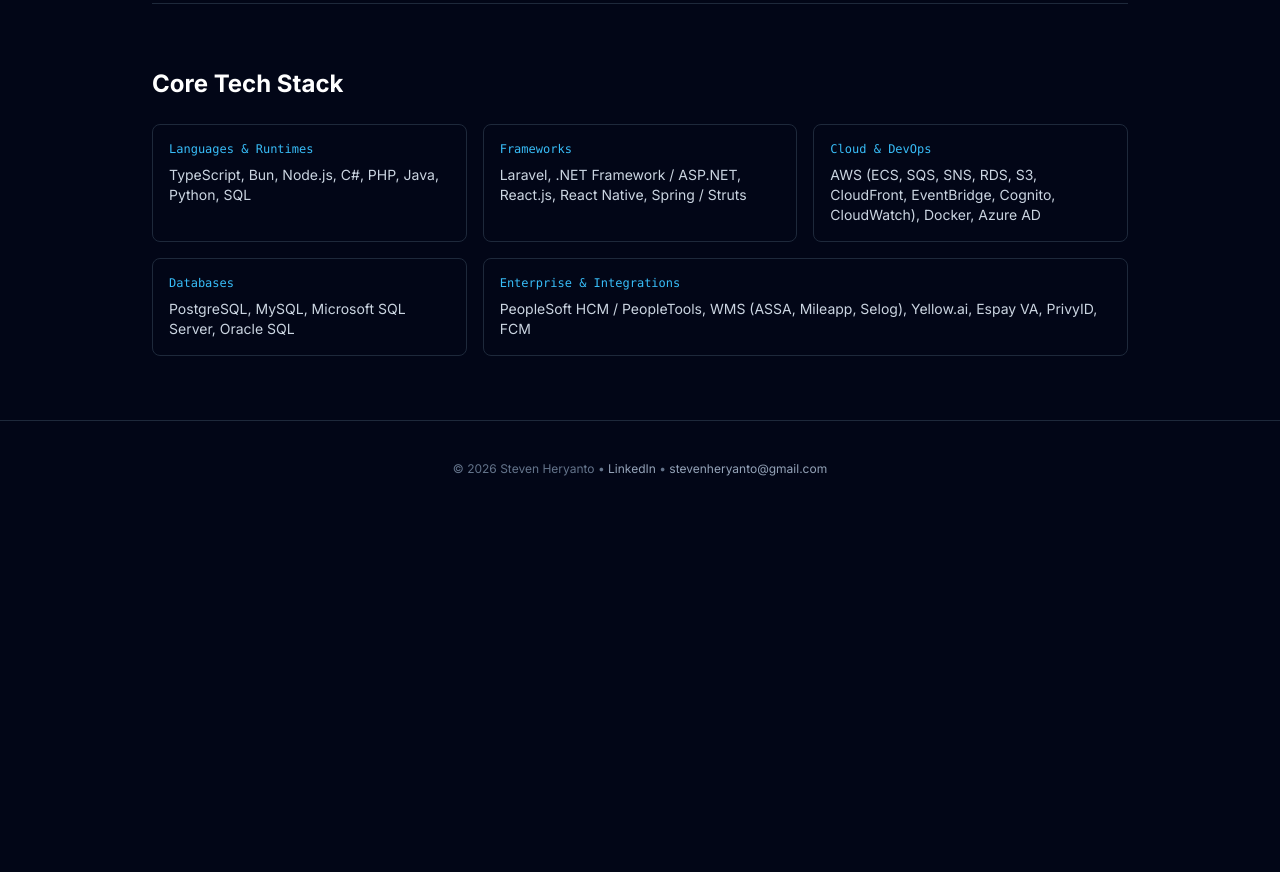
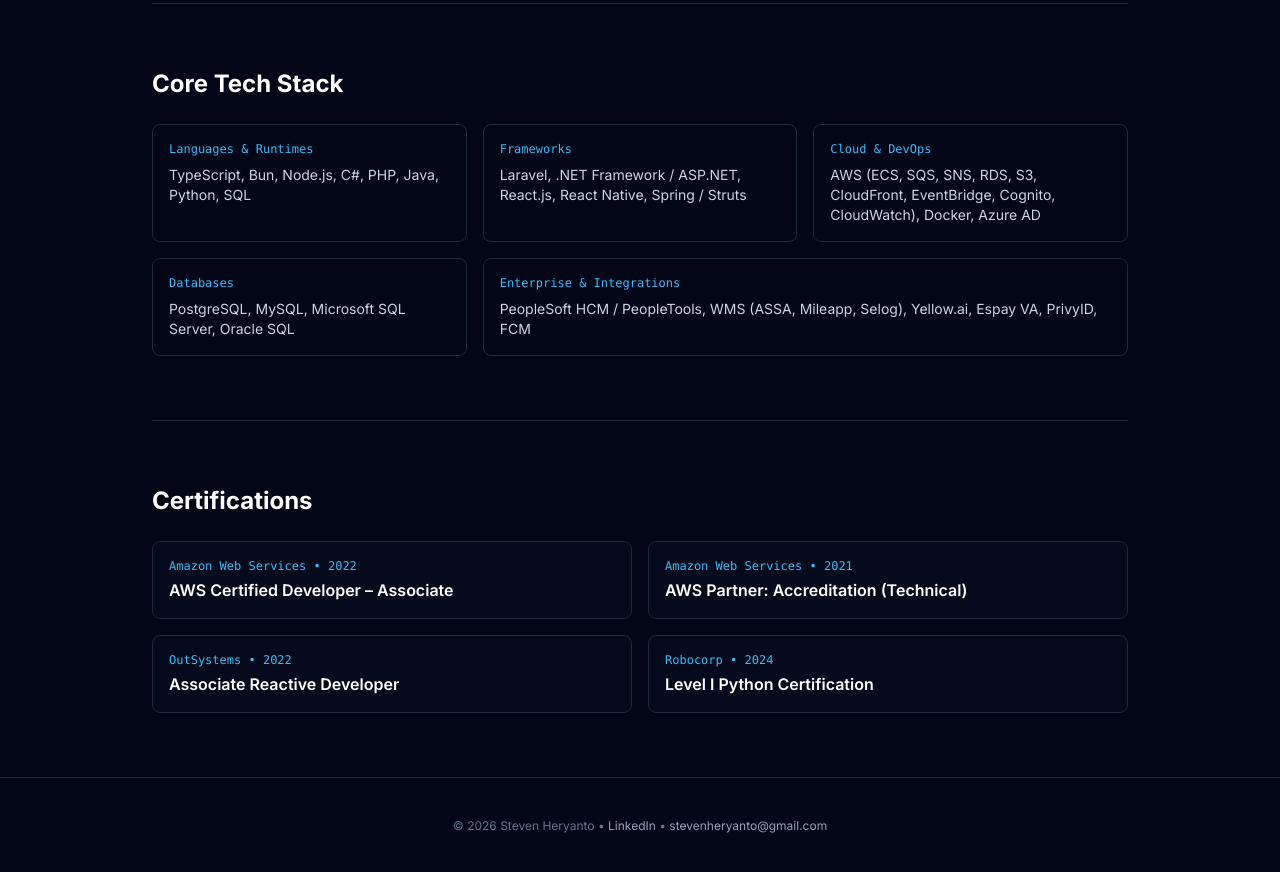
Before and after one commit to stevenheryanto/stevenheryanto.github.io, a plain HTML site: page index.html in a window 1280 px wide. Shown: the part 6199-7071 px from the top of the page. Before the commit the page ends 6716 px from the top, so only its background shows below. Drawn offline with nearby package versions, Linux system fonts and the light colour scheme.

Commit message:
Add certifications section to index.html

```diff
--- a/index.html
+++ b/index.html
@@ -231,6 +231,29 @@
       </div>
     </section>
 
+    <!-- Certifications -->
+    <section id="certifications" class="border-t border-slate-800 py-16">
+      <h2 class="text-2xl font-bold text-white">Certifications</h2>
+      <div class="mt-6 grid gap-4 sm:grid-cols-2">
+        <div class="rounded-lg border border-slate-800 bg-slate-900/30 p-4">
+          <div class="font-mono text-xs text-sky-400">Amazon Web Services • 2022</div>
+          <div class="mt-1 font-semibold text-white">AWS Certified Developer – Associate</div>
+        </div>
+        <div class="rounded-lg border border-slate-800 bg-slate-900/30 p-4">
+          <div class="font-mono text-xs text-sky-400">Amazon Web Services • 2021</div>
+          <div class="mt-1 font-semibold text-white">AWS Partner: Accreditation (Technical)</div>
+        </div>
+        <div class="rounded-lg border border-slate-800 bg-slate-900/30 p-4">
+          <div class="font-mono text-xs text-sky-400">OutSystems • 2022</div>
+          <div class="mt-1 font-semibold text-white">Associate Reactive Developer</div>
+        </div>
+        <div class="rounded-lg border border-slate-800 bg-slate-900/30 p-4">
+          <div class="font-mono text-xs text-sky-400">Robocorp • 2024</div>
+          <div class="mt-1 font-semibold text-white">Level I Python Certification</div>
+        </div>
+      </div>
+    </section>
+
   </main>
 
   <footer class="border-t border-slate-800 py-10 text-center text-xs text-slate-500">
```
